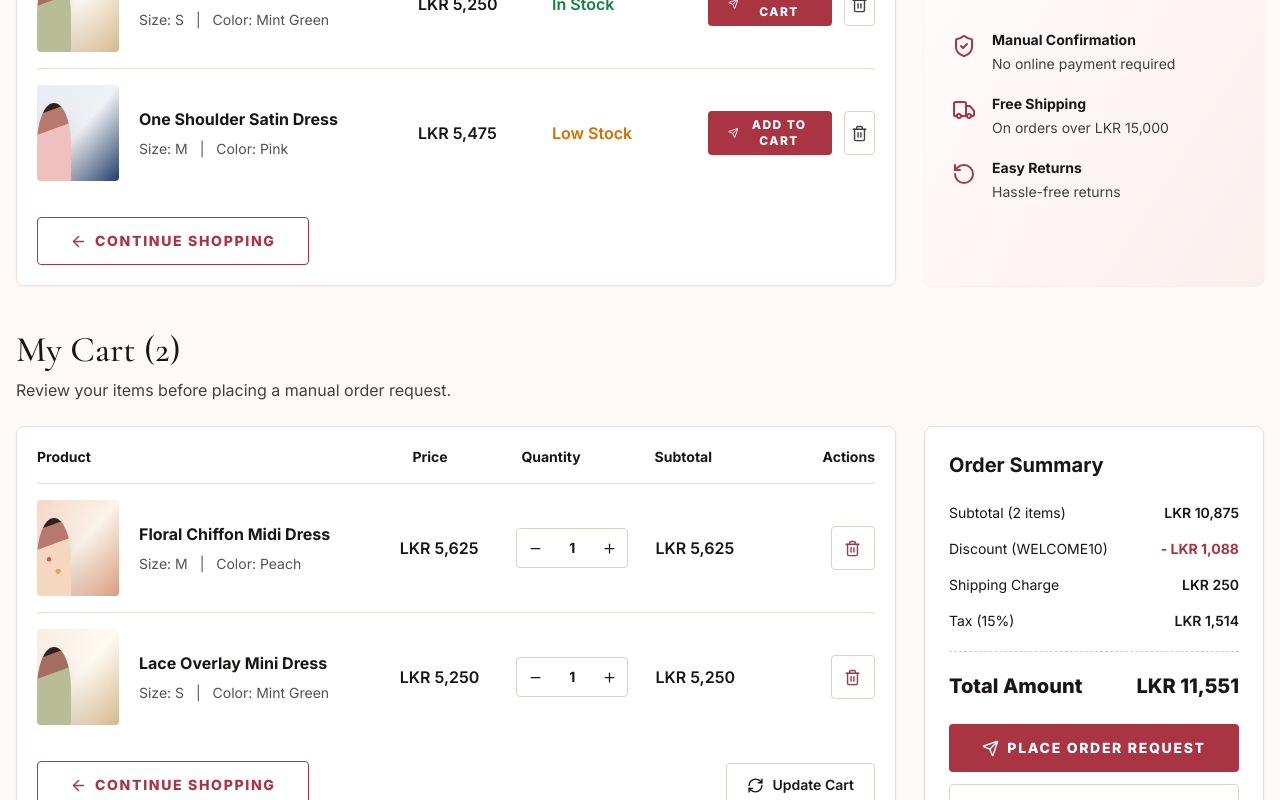
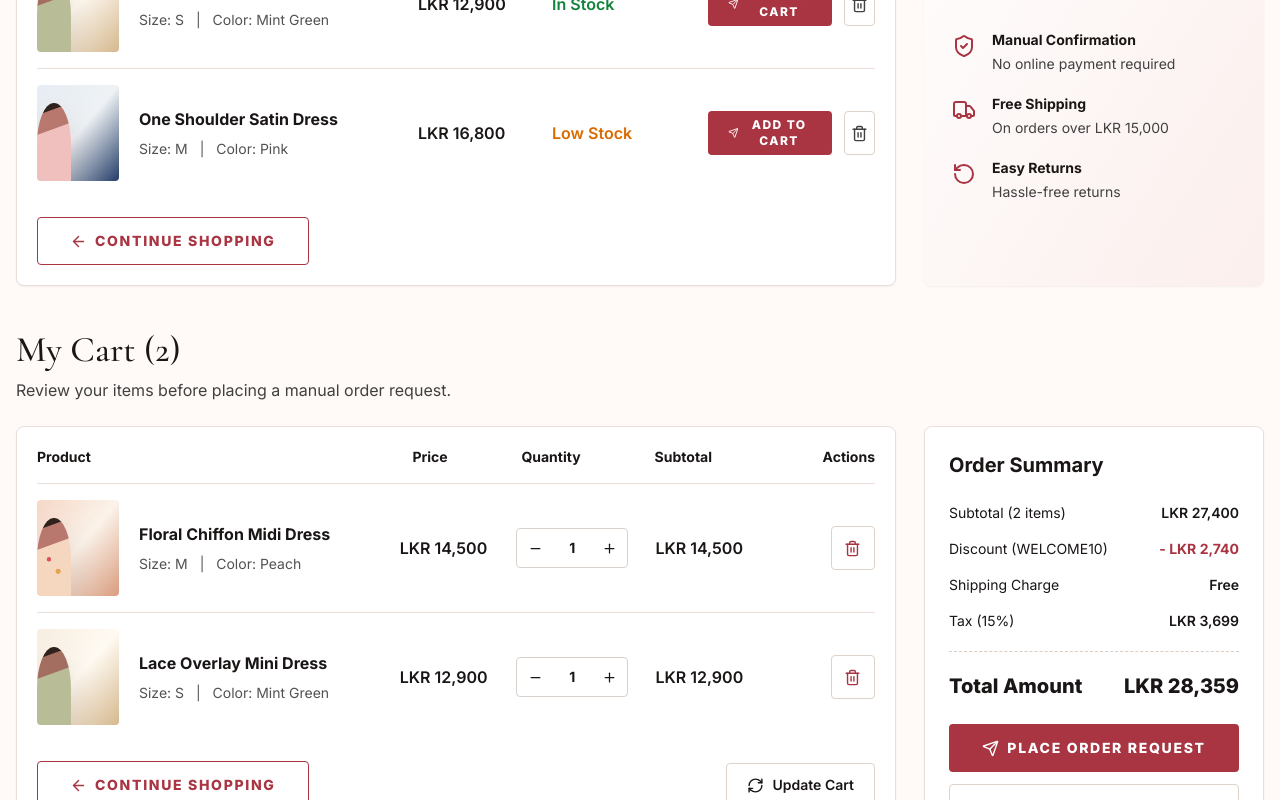
Before and after one commit to subasthican/shara-shopping, a React (Vite) app in the folder frontend/: page /wishlist in a window 1280 px wide. Shown: the part 480-1280 px from the top of the page. Built offline with nearby package versions, Linux system fonts and the light colour scheme; no server answers.

Commit message:
Add persistent wishlist and cart

```diff
--- a/frontend/src/pages/WishlistCartPage.jsx
+++ b/frontend/src/pages/WishlistCartPage.jsx
@@ -14,17 +14,28 @@ import {
   Headphones,
   Share2,
 } from 'lucide-react';
+import { useEffect, useMemo, useState } from 'react';
 import Footer from '../components/Footer.jsx';
 import Header from '../components/Header.jsx';
 import { dressProducts } from '../data/shopData.js';
+import {
+  addCartItem,
+  createStoredItem,
+  formatLkr,
+  getCartItems,
+  getWishlistItems,
+  parsePrice,
+  saveCartItems,
+  saveWishlistItems,
+} from '../utils/shopStorage.js';
 
-const wishlistItems = [
-  { ...dressProducts[1], price: 'LKR 5,625', size: 'M', color: 'Peach', stock: 'In Stock' },
-  { ...dressProducts[3], price: 'LKR 5,250', size: 'S', color: 'Mint Green', stock: 'In Stock', figure: 'figure-sage' },
-  { ...dressProducts[2], price: 'LKR 5,475', size: 'M', color: 'Pink', stock: 'Low Stock', figure: 'figure-blush' },
+const defaultWishlistItems = [
+  createStoredItem({ ...dressProducts[1], size: 'M', color: 'Peach', stock: 'In Stock' }),
+  createStoredItem({ ...dressProducts[3], size: 'S', color: 'Mint Green', stock: 'In Stock', figure: 'figure-sage' }),
+  createStoredItem({ ...dressProducts[2], size: 'M', color: 'Pink', stock: 'Low Stock', figure: 'figure-blush' }),
 ];
 
-const cartItems = wishlistItems.slice(0, 2);
+const defaultCartItems = defaultWishlistItems.slice(0, 2);
 
 const trustItems = [
   { icon: Truck, title: 'Free Shipping', copy: 'On orders over LKR 15,000' },
@@ -34,12 +45,77 @@ const trustItems = [
 ];
 
 export default function WishlistCartPage() {
+  const [wishlistItems, setWishlistItems] = useState(defaultWishlistItems);
+  const [cartItems, setCartItems] = useState(defaultCartItems);
+
+  useEffect(() => {
+    const storedWishlistItems = getWishlistItems(defaultWishlistItems);
+    const storedCartItems = getCartItems(defaultCartItems);
+
+    setWishlistItems(storedWishlistItems);
+    setCartItems(storedCartItems);
+    saveWishlistItems(storedWishlistItems);
+    saveCartItems(storedCartItems);
+  }, []);
+
+  function removeWishlistItem(itemId) {
+    setWishlistItems((items) => {
+      const nextItems = items.filter((item) => item.id !== itemId);
+      saveWishlistItems(nextItems);
+      return nextItems;
+    });
+  }
+
+  function addWishlistItemToCart(item) {
+    const nextItems = addCartItem(item);
+    setCartItems(nextItems);
+  }
+
+  function addAllWishlistItemsToCart() {
+    let nextItems = cartItems;
+
+    wishlistItems.forEach((item) => {
+      nextItems = addCartItem(item);
+    });
+
+    setCartItems(nextItems);
+  }
+
+  function removeCartItem(itemId) {
+    setCartItems((items) => {
+      const nextItems = items.filter((item) => item.id !== itemId);
+      saveCartItems(nextItems);
+      return nextItems;
+    });
+  }
+
+  function updateCartQuantity(itemId, change) {
+    setCartItems((items) => {
+      const nextItems = items
+        .map((item) => (
+          item.id === itemId ? { ...item, quantity: Math.max(1, item.quantity + change) } : item
+        ));
+
+      saveCartItems(nextItems);
+      return nextItems;
+    });
+  }
+
   return (
     <div className="min-h-screen bg-white text-ink">
       <Header />
       <main className="bg-[#fffaf7]">
-        <WishlistSection />
-        <CartSection />
+        <WishlistSection
+          items={wishlistItems}
+          onAddAllToCart={addAllWishlistItemsToCart}
+          onAddToCart={addWishlistItemToCart}
+          onRemove={removeWishlistItem}
+        />
+        <CartSection
+          items={cartItems}
+          onQuantityChange={updateCartQuantity}
+          onRemove={removeCartItem}
+        />
         <TrustStrip />
       </main>
       <Footer />
@@ -47,13 +123,13 @@ export default function WishlistCartPage() {
   );
 }
 
-function WishlistSection() {
+function WishlistSection({ items, onAddAllToCart, onAddToCart, onRemove }) {
   return (
     <section className="px-4 py-8">
       <div className="mx-auto max-w-7xl">
         <div className="flex flex-col gap-4 sm:flex-row sm:items-end sm:justify-between">
           <div>
-            <h1 className="font-serif text-4xl">My Wishlist (3)</h1>
+            <h1 className="font-serif text-4xl">My Wishlist ({items.length})</h1>
             <p className="mt-2 text-neutral-700">Items you love, right at your fingertips.</p>
           </div>
           <button className="inline-flex items-center gap-2 text-sm font-semibold">
@@ -69,30 +145,34 @@ function WishlistSection() {
               <span className="text-right">Actions</span>
             </div>
             <div className="divide-y divide-[#eadfd8]">
-              {wishlistItems.map((item) => (
-                <WishlistRow item={item} key={item.name} />
-              ))}
+              {items.length ? (
+                items.map((item) => (
+                  <WishlistRow item={item} key={item.id} onAddToCart={onAddToCart} onRemove={onRemove} />
+                ))
+              ) : (
+                <EmptyState title="Your wishlist is empty" copy="Save dresses you love from the shop page." />
+              )}
             </div>
             <ContinueButton />
           </section>
-          <WishlistSummary />
+          <WishlistSummary count={items.length} onAddAllToCart={onAddAllToCart} />
         </div>
       </div>
     </section>
   );
 }
 
-function WishlistRow({ item }) {
+function WishlistRow({ item, onAddToCart, onRemove }) {
   return (
     <div className="grid gap-4 py-4 md:grid-cols-[1.7fr_0.55fr_0.65fr_0.78fr] md:items-center">
       <ProductCell item={item} />
       <p className="font-semibold">{item.price}</p>
       <p className={`font-semibold ${item.stock === 'Low Stock' ? 'text-[#d96b00]' : 'text-[#12833c]'}`}>{item.stock}</p>
       <div className="flex gap-3 md:justify-end">
-        <button className="btn-primary h-11 gap-2 px-5 text-xs">
+        <button className="btn-primary h-11 gap-2 px-5 text-xs" onClick={() => onAddToCart(item)}>
           <Send size={16} /> Add to Cart
         </button>
-        <button className="grid h-11 w-11 place-items-center rounded border border-[#ded3c9] text-neutral-700" aria-label={`Remove ${item.name}`}>
+        <button className="grid h-11 w-11 place-items-center rounded border border-[#ded3c9] text-neutral-700" onClick={() => onRemove(item.id)} aria-label={`Remove ${item.name}`}>
           <Trash2 size={17} />
         </button>
       </div>
@@ -100,7 +180,7 @@ function WishlistRow({ item }) {
   );
 }
 
-function WishlistSummary() {
+function WishlistSummary({ count, onAddAllToCart }) {
   return (
     <aside className="rounded-lg bg-gradient-to-br from-white to-[#fbefed] p-7 shadow-sm">
       <div className="flex gap-5">
@@ -109,12 +189,12 @@ function WishlistSummary() {
         </span>
         <div>
           <h2 className="font-serif text-2xl">Your Wishlist</h2>
-          <p className="mt-2 text-sm text-neutral-700">3 items</p>
+          <p className="mt-2 text-sm text-neutral-700">{count} items</p>
         </div>
       </div>
       <div className="my-7 border-t border-[#e1d2cb]" />
       <p className="text-sm leading-6 text-neutral-700">Add items to cart to place the order.</p>
-      <button className="btn-primary mt-6 w-full gap-2">
+      <button className="btn-primary mt-6 w-full gap-2" onClick={onAddAllToCart} disabled={!count}>
         <Send size={17} /> Add All to Cart
       </button>
       <div className="mt-8 space-y-5">
@@ -126,12 +206,22 @@ function WishlistSummary() {
   );
 }
 
-function CartSection() {
+function CartSection({ items, onQuantityChange, onRemove }) {
+  const summary = useMemo(() => {
+    const subtotal = items.reduce((sum, item) => sum + parsePrice(item.price) * item.quantity, 0);
+    const discount = subtotal ? subtotal * 0.1 : 0;
+    const shipping = subtotal >= 15000 || subtotal === 0 ? 0 : 250;
+    const tax = (subtotal - discount + shipping) * 0.15;
+    const total = subtotal - discount + shipping + tax;
+
+    return { discount, shipping, subtotal, tax, total };
+  }, [items]);
+
   return (
     <section className="px-4 pb-8 pt-3" id="cart">
       <div className="mx-auto max-w-7xl">
         <div>
-          <h2 className="font-serif text-4xl">My Cart (2)</h2>
+          <h2 className="font-serif text-4xl">My Cart ({items.length})</h2>
           <p className="mt-2 text-neutral-700">Review your items before placing a manual order request.</p>
         </div>
         <div className="mt-6 grid gap-7 lg:grid-cols-[1fr_340px]">
@@ -144,9 +234,13 @@ function CartSection() {
               <span className="text-right">Actions</span>
             </div>
             <div className="divide-y divide-[#eadfd8]">
-              {cartItems.map((item) => (
-                <CartRow item={item} key={item.name} />
-              ))}
+              {items.length ? (
+                items.map((item) => (
+                  <CartRow item={item} key={item.id} onQuantityChange={onQuantityChange} onRemove={onRemove} />
+                ))
+              ) : (
+                <EmptyState title="Your cart is empty" copy="Add wishlist items to cart before placing an order request." />
+              )}
             </div>
             <div className="mt-5 flex flex-col gap-4 sm:flex-row sm:items-center sm:justify-between">
               <ContinueButton compact />
@@ -155,22 +249,24 @@ function CartSection() {
               </button>
             </div>
           </section>
-          <OrderSummary />
+          <OrderSummary itemCount={items.length} summary={summary} />
         </div>
       </div>
     </section>
   );
 }
 
-function CartRow({ item }) {
+function CartRow({ item, onQuantityChange, onRemove }) {
+  const subtotal = parsePrice(item.price) * item.quantity;
+
   return (
     <div className="grid gap-4 py-4 md:grid-cols-[1.55fr_0.45fr_0.55fr_0.55fr_0.36fr] md:items-center">
       <ProductCell item={item} />
       <p className="font-semibold">{item.price}</p>
-      <QuantityControl />
-      <p className="font-semibold">{item.price}</p>
+      <QuantityControl item={item} onQuantityChange={onQuantityChange} />
+      <p className="font-semibold">{formatLkr(subtotal)}</p>
       <div className="flex md:justify-end">
-        <button className="grid h-11 w-11 place-items-center rounded border border-[#ded3c9] text-rosewood" aria-label={`Remove ${item.name}`}>
+        <button className="grid h-11 w-11 place-items-center rounded border border-[#ded3c9] text-rosewood" onClick={() => onRemove(item.id)} aria-label={`Remove ${item.name}`}>
           <Trash2 size={17} />
         </button>
       </div>
@@ -194,33 +290,33 @@ function ProductCell({ item }) {
   );
 }
 
-function QuantityControl() {
+function QuantityControl({ item, onQuantityChange }) {
   return (
     <div className="inline-grid h-10 w-28 grid-cols-3 overflow-hidden rounded border border-[#d9d1cb] text-sm">
-      <button className="grid place-items-center" aria-label="Decrease quantity">
+      <button className="grid place-items-center" onClick={() => onQuantityChange(item.id, -1)} aria-label="Decrease quantity">
         <Minus size={15} />
       </button>
-      <span className="grid place-items-center font-bold">1</span>
-      <button className="grid place-items-center" aria-label="Increase quantity">
+      <span className="grid place-items-center font-bold">{item.quantity}</span>
+      <button className="grid place-items-center" onClick={() => onQuantityChange(item.id, 1)} aria-label="Increase quantity">
         <Plus size={15} />
       </button>
     </div>
   );
 }
 
-function OrderSummary() {
+function OrderSummary({ itemCount, summary }) {
   return (
     <aside className="rounded-lg border border-[#eadfd8] bg-white p-6 shadow-sm">
       <h2 className="text-xl font-bold">Order Summary</h2>
       <div className="mt-6 space-y-4 text-sm">
-        <Line label="Subtotal (2 items)" value="LKR 10,875" />
-        <Line label="Discount (WELCOME10)" value="- LKR 1,088" danger />
-        <Line label="Shipping Charge" value="LKR 250" />
-        <Line label="Tax (15%)" value="LKR 1,514" />
+        <Line label={`Subtotal (${itemCount} items)`} value={formatLkr(summary.subtotal)} />
+        <Line label="Discount (WELCOME10)" value={`- ${formatLkr(summary.discount)}`} danger />
+        <Line label="Shipping Charge" value={summary.shipping ? formatLkr(summary.shipping) : 'Free'} />
+        <Line label="Tax (15%)" value={formatLkr(summary.tax)} />
       </div>
       <div className="mt-5 flex justify-between border-t border-dashed border-[#d9ccc2] pt-5 text-xl font-extrabold">
         <span>Total Amount</span>
-        <span>LKR 11,551</span>
+        <span>{formatLkr(summary.total)}</span>
       </div>
       <a className="btn-primary mt-6 w-full gap-2" href="/dresses">
         <Send size={17} /> Place Order Request
@@ -265,6 +361,15 @@ function TrustMini({ icon: Icon, title, copy }) {
   );
 }
 
+function EmptyState({ title, copy }) {
+  return (
+    <div className="py-10 text-center">
+      <p className="font-serif text-2xl text-[#6f4525]">{title}</p>
+      <p className="mt-2 text-sm text-neutral-600">{copy}</p>
+    </div>
+  );
+}
+
 function ContinueButton({ compact = false }) {
   return (
     <a href="/dresses" className={`btn-outline gap-2 bg-white ${compact ? 'w-fit' : 'mt-5 w-fit'}`}>
--- /dev/null
+++ b/frontend/src/utils/shopStorage.js
@@ -0,0 +1,96 @@
+const WISHLIST_KEY = 'shara_wishlist_items';
+const CART_KEY = 'shara_cart_items';
+
+export function getWishlistItems(fallbackItems = []) {
+  return readItems(WISHLIST_KEY, fallbackItems);
+}
+
+export function saveWishlistItems(items) {
+  writeItems(WISHLIST_KEY, items);
+}
+
+export function addWishlistItem(product) {
+  const items = getWishlistItems();
+  const item = createStoredItem(product);
+
+  if (items.some((storedItem) => storedItem.id === item.id)) {
+    return items;
+  }
+
+  const nextItems = [item, ...items];
+  saveWishlistItems(nextItems);
+  return nextItems;
+}
+
+export function getCartItems(fallbackItems = []) {
+  return readItems(CART_KEY, fallbackItems);
+}
+
+export function saveCartItems(items) {
+  writeItems(CART_KEY, items);
+}
+
+export function addCartItem(product, quantity = 1) {
+  const item = createStoredItem(product);
+  const items = getCartItems();
+  const existingItem = items.find((storedItem) => storedItem.id === item.id);
+  const nextItems = existingItem
+    ? items.map((storedItem) =>
+        storedItem.id === item.id
+          ? { ...storedItem, quantity: storedItem.quantity + quantity }
+          : storedItem,
+      )
+    : [{ ...item, quantity }, ...items];
+
+  saveCartItems(nextItems);
+  return nextItems;
+}
+
+export function createStoredItem(product) {
+  const size = product.size || product.sizes?.[1] || product.sizes?.[0] || 'M';
+
+  return {
+    id: product.id || slugify(product.name),
+    name: product.name,
+    price: product.price,
+    size,
+    color: product.color || product.colour || product.colors?.[0] || 'Selected',
+    stock: product.stock || 'In Stock',
+    accent: product.accent || 'from-[#f6d7c7] via-[#fbf3ea] to-[#d99c7e]',
+    figure: product.figure || '',
+    quantity: Number(product.quantity || 1),
+  };
+}
+
+export function parsePrice(value) {
+  return Number(String(value || '').replace(/[^\d.]/g, '')) || 0;
+}
+
+export function formatLkr(value) {
+  return `LKR ${Math.round(value).toLocaleString('en-US')}`;
+}
+
+function readItems(key, fallbackItems) {
+  if (typeof window === 'undefined') {
+    return fallbackItems;
+  }
+
+  try {
+    const storedItems = JSON.parse(window.localStorage.getItem(key) || 'null');
+    return Array.isArray(storedItems) ? storedItems : fallbackItems;
+  } catch {
+    return fallbackItems;
+  }
+}
+
+function writeItems(key, items) {
+  if (typeof window === 'undefined') {
+    return;
+  }
+
+  window.localStorage.setItem(key, JSON.stringify(items));
+}
+
+function slugify(value) {
+  return String(value || '').toLowerCase().replace(/[^a-z0-9]+/g, '-').replace(/(^-|-$)/g, '');
+}
```
Also changed, not shown: frontend/src/components/ProductCard.jsx (+13 -2 lines), 1 other file (tests, documents, lock files or other folders).
